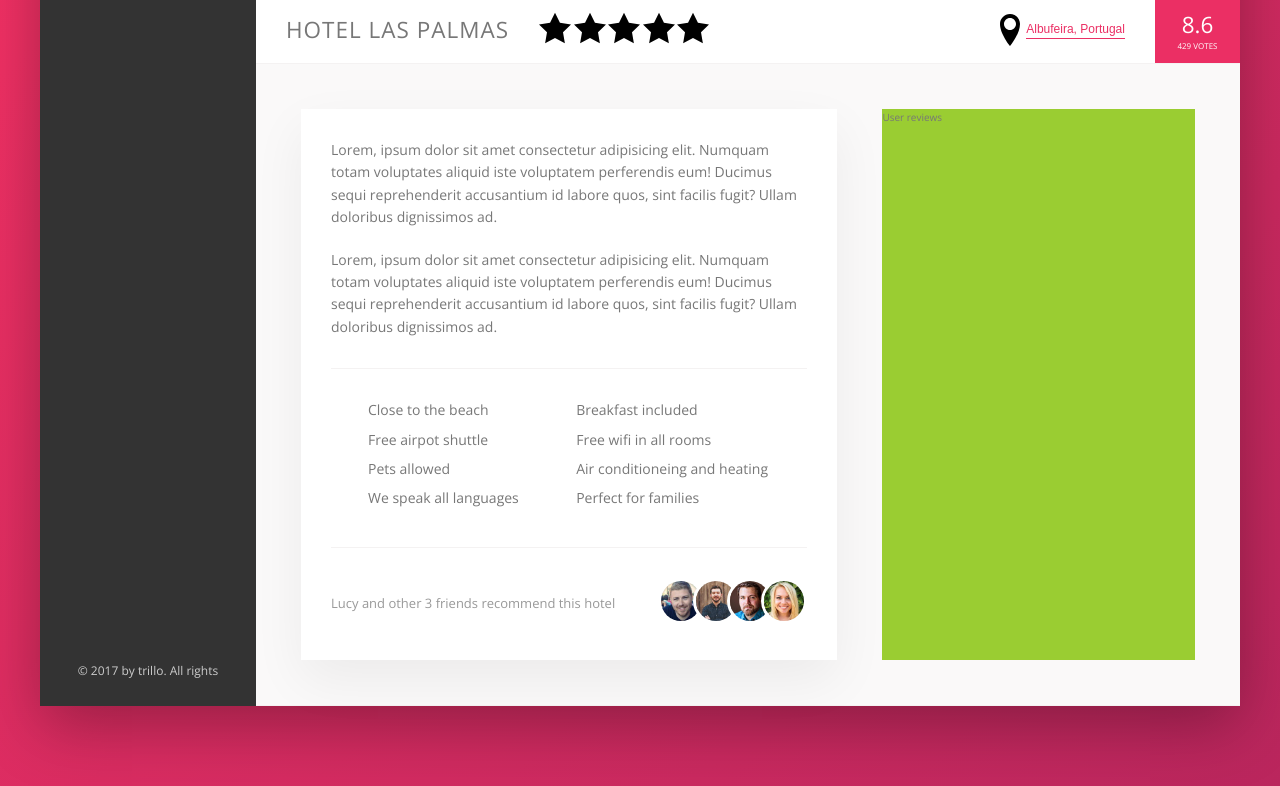
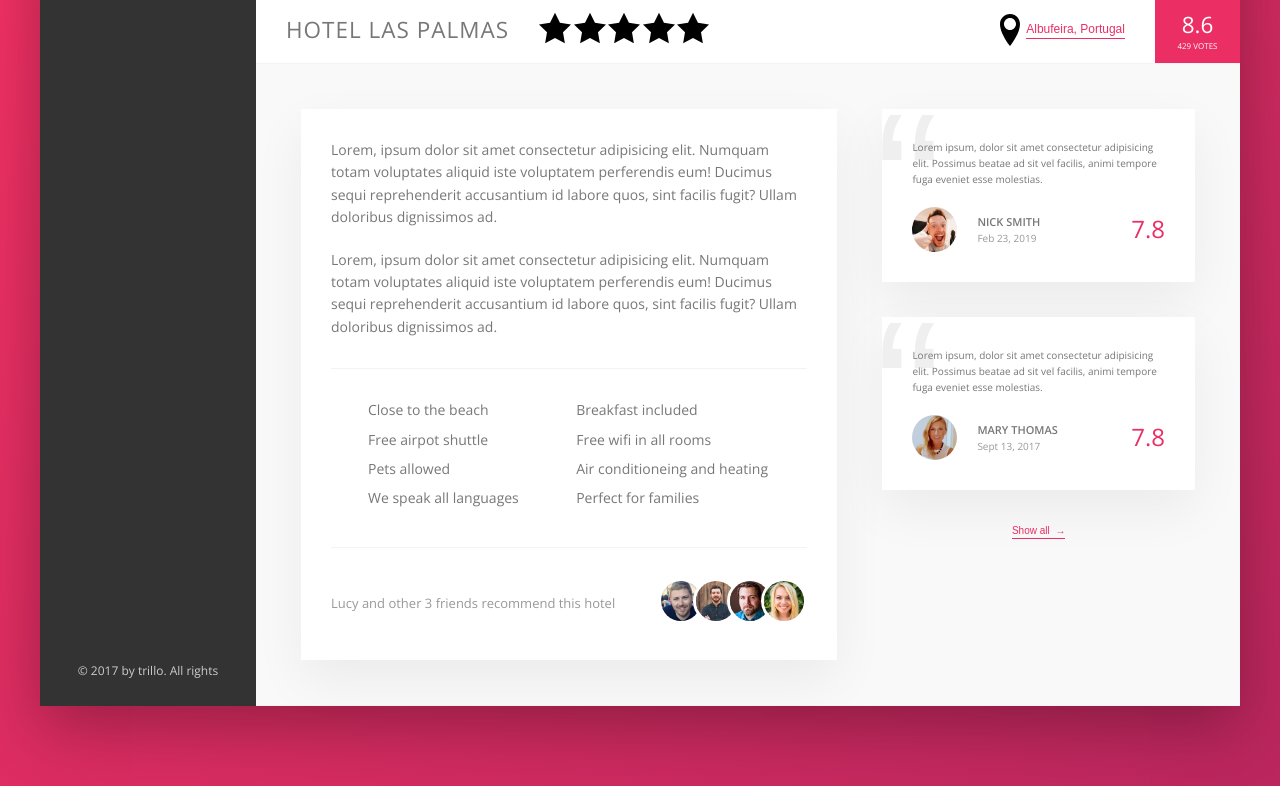
Before and after one commit to emedranoh19a/trillo, a website: page index.html in a window 1280 px wide. Shown: the part 538-1324 px from the top of the page. Drawn offline with nearby package versions, Linux system fonts and the light colour scheme.

Commit message:
user reviews section

```diff
--- a/index.html
+++ b/index.html
@@ -174,7 +174,49 @@
                 </div>
               </div>
             </div>
-            <div class="user-reviews">User reviews</div>
+            <div class="user-reviews">
+              <figure class="review">
+                <blockquote class="review__text">
+                  Lorem ipsum, dolor sit amet consectetur adipisicing elit.
+                  Possimus beatae ad sit vel facilis, animi tempore fuga eveniet
+                  esse molestias.
+                </blockquote>
+                <figcaption class="review__user">
+                  <img
+                    src="img/user-1.jpg"
+                    alt="user-1"
+                    class="review__photo"
+                  />
+                  <div class="review__user-box">
+                    <div class="review__user-name">Nick Smith</div>
+                    <div class="review__user-date">Feb 23, 2019</div>
+                  </div>
+                  <div class="review__rating">7.8</div>
+                </figcaption>
+              </figure>
+              <figure class="review">
+                <blockquote class="review__text">
+                  Lorem ipsum, dolor sit amet consectetur adipisicing elit.
+                  Possimus beatae ad sit vel facilis, animi tempore fuga eveniet
+                  esse molestias.
+                </blockquote>
+
+                <figcaption class="review__user">
+                  <img
+                    src="img/user-2.jpg"
+                    alt="user-1"
+                    class="review__photo"
+                  />
+                  <div class="review__user-box">
+                    <div class="review__user-name">Mary Thomas</div>
+                    <div class="review__user-date">Sept 13, 2017</div>
+                  </div>
+                  <div class="review__rating">7.8</div>
+                </figcaption>
+              </figure>
+
+              <button class="btn-inline">Show all <span>&rarr;</span></button>
+            </div>
           </div>
         </main>
       </div>
--- a/sass/_components.scss
+++ b/sass/_components.scss
@@ -251,9 +251,17 @@
   cursor: pointer;
   transition: all 0.2s;
 
+  & span {
+    margin-left: 3px;
+    transition: margin-left 0.2s;
+  }
   &:hover {
     color: var(--color-grey-dark-1);
+    & span {
+      margin-left: 8px;
+    }
   }
+
   &:focus {
     outline: none; //deletes the blue border.
     animation: pulsate 1s infinite;
@@ -334,3 +342,58 @@
     }
   }
 }
+////////////////////
+///Review
+.review {
+  background-color: #fff;
+  box-shadow: var(--shadow-light);
+  padding: 3rem;
+  margin-bottom: 3.5rem;
+  position: relative;
+  overflow: hidden;
+
+  &__text {
+    margin-bottom: 2rem;
+    z-index: 10;
+    position: relative;
+  }
+  &__user {
+    display: flex;
+    align-items: center;
+    &-box {
+    }
+    &-name {
+      font-size: 1.1rem;
+      font-weight: 600;
+      text-transform: uppercase;
+    }
+    &-date {
+      font-size: 1rem;
+      color: var(--color-grey-dark-3);
+    }
+  }
+  &__photo {
+    height: 4.5rem;
+    width: 4.5rem;
+    border-radius: 50%;
+    margin-right: 2rem;
+  }
+  &__rating {
+    font-size: 2.4rem;
+    color: var(--color-primary);
+    font-weight: 300;
+    margin-left: auto;
+  }
+  &::before {
+    content: "\201C";
+    position: absolute;
+    top: -2.5rem;
+    left: -0.75rem;
+    font-size: 20rem;
+    line-height: 1;
+    color: var(--color-grey-light-4);
+    font-family: sans-serif;
+    z-index: 1;
+    opacity: 0.3;
+  }
+}
--- a/sass/_layout.scss
+++ b/sass/_layout.scss
@@ -47,6 +47,8 @@
   margin-right: 4.5rem;
 }
 .user-reviews {
-  background-color: yellowgreen;
   flex: 1; //The remaining space
+  display: flex;
+  flex-direction: column;
+  align-items: center;
 }
```
Also changed, not shown: css/style.css.
